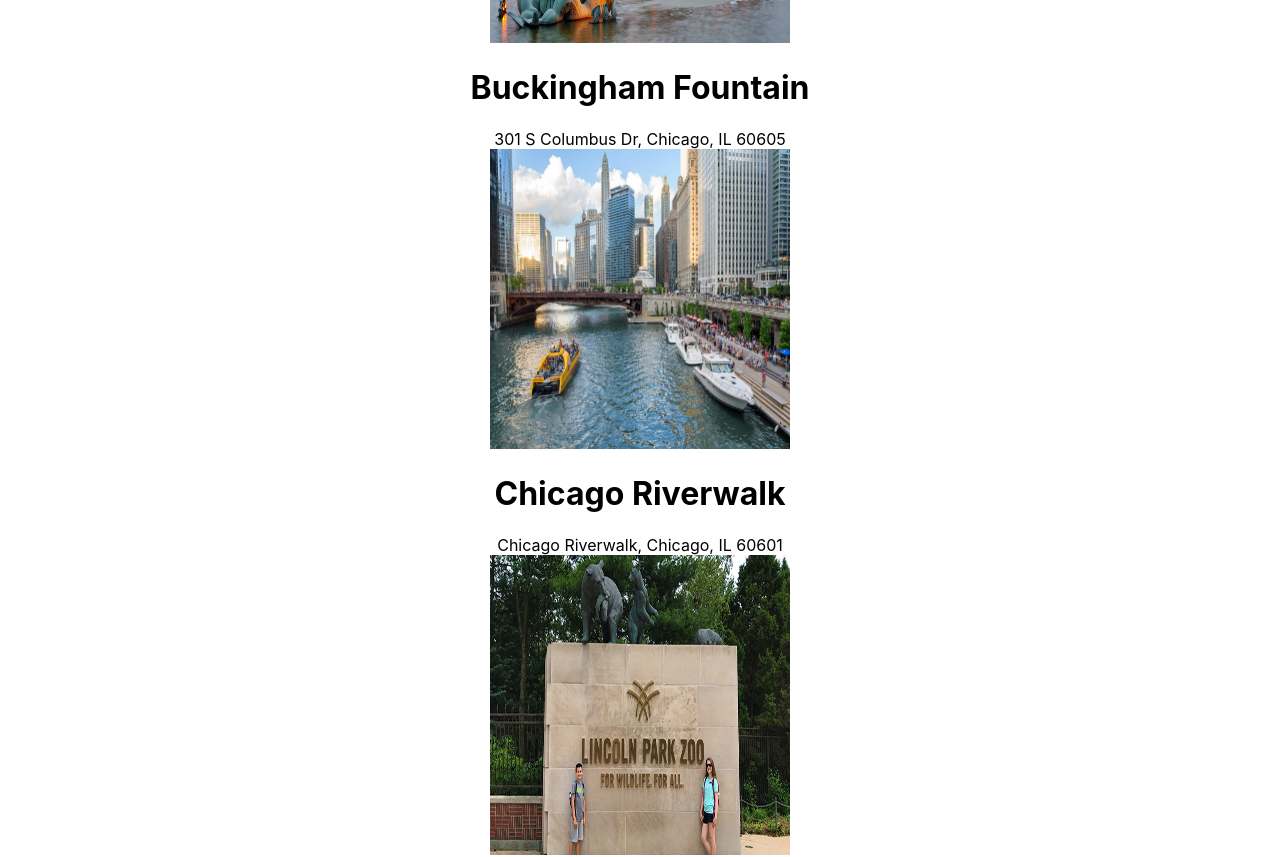
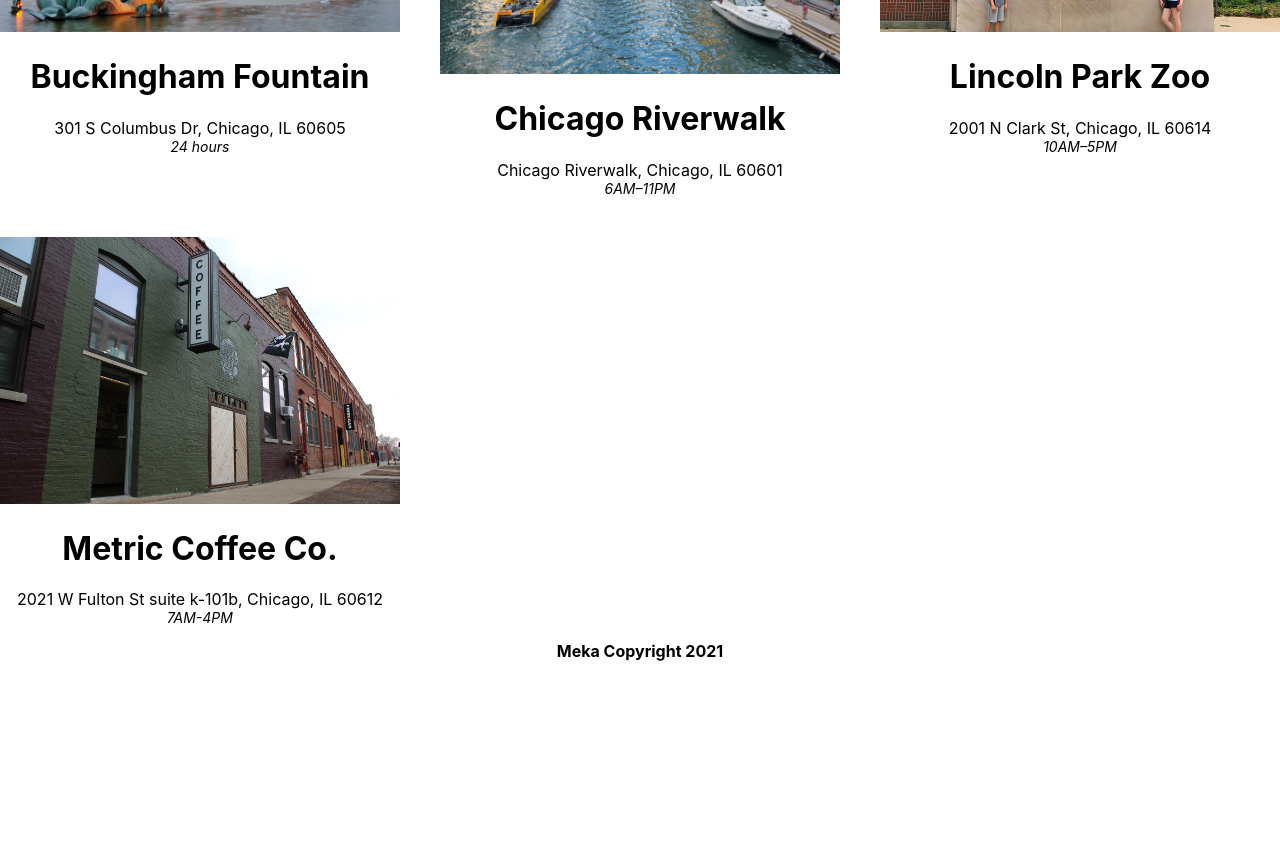
Before and after one commit to Meka88/chicago_tours, a React (Create React App) app: page / in a window 1280 px wide. Shown: the part 360-1217 px from the top of the page. After the commit the page ends 1036 px from the top, so only its background shows below. Built offline with nearby package versions, Linux system fonts and the light colour scheme.

Commit message:
dynamic content and footer

```diff
--- a/src/App.js
+++ b/src/App.js
@@ -1,14 +1,15 @@
 //import React from 'react';
-//import logo from './logo.svg';
 import './App.css';
 import Title from './Title';
 import PLACESList from './PLACESList';
+import Footer from './Footer';
 
 function App() {
   return (
     <div className="App">
       <Title />
       <PLACESList/>
+      <Footer />
     </div>
   );
 }
--- /dev/null
+++ b/src/Footer.css
@@ -0,0 +1,5 @@
+.Footer {
+    padding: 15px;
+    font-size: medium;
+    font-weight: bolder;
+}
--- /dev/null
+++ b/src/Footer.js
@@ -0,0 +1,10 @@
+import './Footer.css';
+
+function Footer() {
+    return (
+        <div className="Footer">
+            Meka Copyright 2021
+        </div>
+    )
+}
+export default Footer
--- /dev/null
+++ b/src/PLACESList.css
@@ -0,0 +1,7 @@
+.PLACESList {
+    /* width: calc(100% - 80%); */
+    margin: auto;
+    display: grid;
+    grid-template-columns: 1fr 1fr 1fr;
+    grid-gap: 40px;
+}
--- a/src/PLACESList.js
+++ b/src/PLACESList.js
@@ -1,26 +1,24 @@
-import React from 'react';
 import PLACESSpace from './PLACESSpace';
+import './PLACESList.css';
+import data from "./places-data.json";
+
 
 function PLACESList() {
-    return (
-        <div className="PLACESList">
-            <PLACESSpace name="Buckingham Fountain"
-            address="301 S Columbus Dr, Chicago, IL 60605"
-            image="buckingham-fountain.png"/>
-            <PLACESSpace name="Chicago Riverwalk"
-            address="Chicago Riverwalk, Chicago, IL 60601"
-            image="chicago-riverwalk.jpeg"/>
-            <PLACESSpace name="Lincoln Park Zoo"
-            address="2001 N Clark St, Chicago, IL 60614"
-            image="lincoln-zoo.jpeg"/>
-            <PLACESSpace name="Metric Coffee Co."
-            address="2021 W Fulton St, Chicago, IL 60612"
-            image="metric-coffee.jpeg"/>
-            <PLACESSpace name="Millenium Park"
-            address="201 E. Randolph St. Chicago, IL 60601"
-            image="millenium-park.jpeg"/>
-        </div>
-    )
+    const places = data.map(({ title, address, images, hours}) => {
+        return (
+            <PLACESSpace
+            key={title}
+            name={title}
+            address={address}
+            image={images[0]}
+            hours={hours} />
+        )
+    })
+     return (
+         <div className="PLACESList">
+             { places }
+         </div>
+     )
 }
 
 export default PLACESList
--- /dev/null
+++ b/src/PLACESSpace.css
@@ -0,0 +1,13 @@
+.PLACESSpace {
+  width: 100%;
+  text-align: center;
+}
+
+.PLACESSpace > img {
+  width: 100%;
+  height: auto;
+}
+.hours {
+  font-style: italic;
+  font-size: 14px;
+}
--- a/src/PLACESSpace.js
+++ b/src/PLACESSpace.js
@@ -1,14 +1,14 @@
-import logo from './logo.svg';
-import PLACESList from './PLACESList';
+import './PLACESSpace.css';
 
 function PLACESSpace(props) {
-    const { name, image, address } = props
+    const { name, image, address, hours } = props
     return (
-        <div>
+        <div className="PLACESSpace">
             <img src={`${process.env.PUBLIC_URL}/images/${image}`}
             width="300" height="300" alt="Hello" />
             <h1>{name}</h1>
             <div>{address}</div>
+            <div className="hours">{hours}</div>
         </div>
     )
 }
--- a/src/Title.js
+++ b/src/Title.js
@@ -3,9 +3,9 @@ import './Title.css';
 
 function Title() {
     return (
-        <div>
+        <div className="Title">
             <h1>CHICAGOTOUR</h1>
-            <div className="Title-Subtitle">Bets places to see in Chicago</div>
+            <div className="Title-Subtitle">Best places to see in Chicago</div>
         </div>
     )
 }
--- /dev/null
+++ b/src/places-data.json
@@ -0,0 +1,41 @@
+[
+    {
+      "title": "Buckingham Fountain",
+      "desc": "Buckingham Fountain is a Chicago Landmark in the center of Grant Park, and between Queen's Landing and Congress Parkway.",
+      "address": "301 S Columbus Dr, Chicago, IL 60605",
+      "geo": { "lat": 0, "lon": 0 },
+      "images": ["buckingham-fountain.png"],
+      "features": ["outdoors", "art"],
+      "hours": "24 hours"
+    },
+    {
+      "title": "Chicago Riverwalk",
+      "desc": "The Chicago Riverwalk is a multi-use public space located on the south bank of the main branch of the Chicago River, extending from Lake Shore Drive and Lake Michigan to Lake Street.",
+      "address": "Chicago Riverwalk, Chicago, IL 60601",
+      "geo": { "lat": 0, "lon": 0 },
+      "images": ["chicago-riverwalk.jpeg"],
+      "features": ["outdoors", "toilet"],
+      "hours": "6AM–11PM"
+    },
+    {
+      "title": "Lincoln Park Zoo",
+      "desc": "Lincoln Park Zoo is a 35-acre zoo in Lincoln Park, Chicago, Illinois",
+      "address": "2001 N Clark St, Chicago, IL 60614",
+      "geo": { "lat": 0, "lon": 0 },
+      "images": ["lincoln-zoo.jpeg"],
+      "website": "https://www.lpzoo.org/",
+      "features": ["outdoors"],
+      "hours": "10AM–5PM"
+    },
+    {
+      "title": "Metric Coffee Co.",
+      "desc": "Industrial-chic spot featuring house-roasted beans brewed in hot or cold drinks.",
+      "address": "2021 W Fulton St suite k-101b, Chicago, IL 60612",
+      "geo": { "lat": 0, "lon": 0 },
+      "images": ["metric-coffee.jpeg"],
+      "opens": "10am",
+      "closes": "5pm",
+      "features": ["outdoors", "coffee"],
+      "hours": "7AM-4PM"
+    }
+  ]
```
Also changed, not shown: src/Title.css (line endings or trailing spaces).
